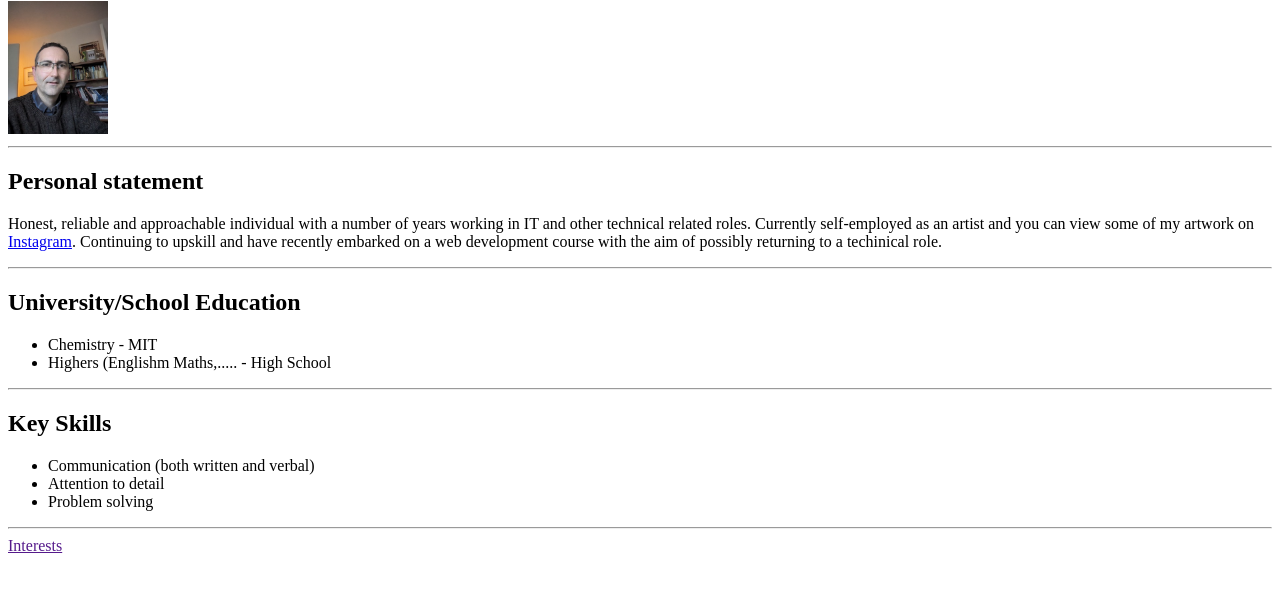
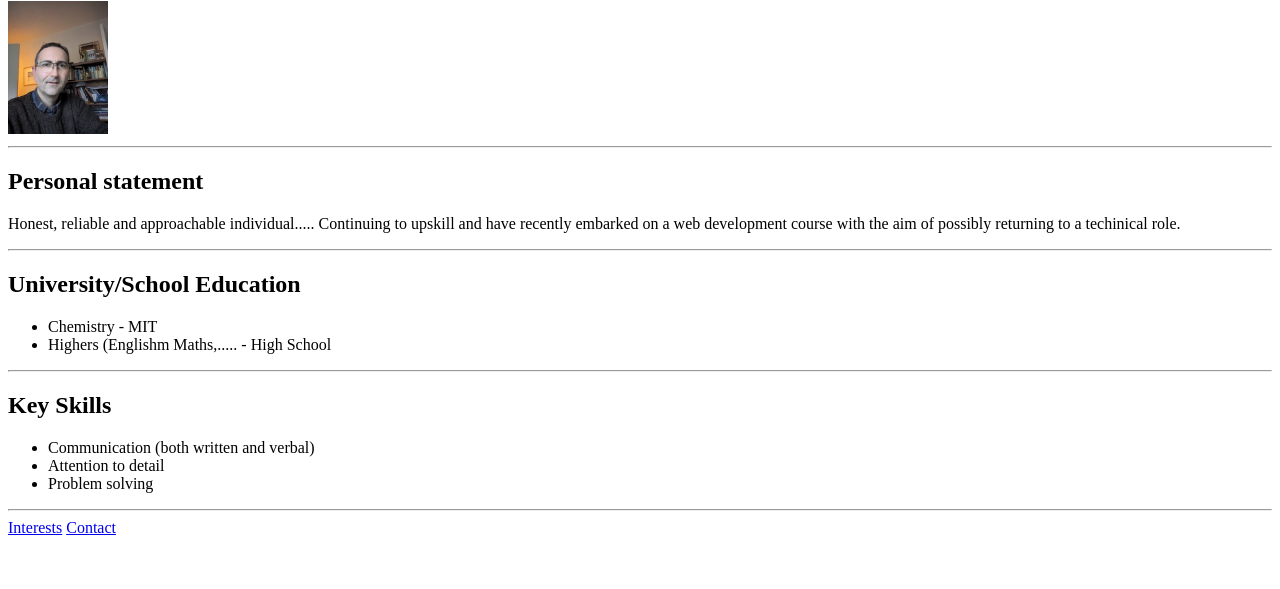
Before and after one commit to jame5anderson/Resume, a plain HTML site: page index.html in a window 1280 px wide. Shown: the part 79-668 px from the top of the page. Drawn offline with Linux system fonts and the light colour scheme.

Commit message:
Update index.html

```diff
--- a/index.html
+++ b/index.html
@@ -11,11 +11,7 @@
     <img src="./Assets/Images/Selfie.jpg" width="100px" />
     <hr>
     <h2>Personal statement</h2>
-    <p>Honest, reliable and approachable individual with a number of
-        years working in IT and other technical related roles.
-        Currently self-employed as an artist and you can view some of my artwork on <a
-            href="https://www.instagram.com/jame5_anderson/">Instagram</a>.
-        Continuing to upskill and have recently embarked on a web development course
+    <p>Honest, reliable and approachable individual.....    Continuing to upskill and have recently embarked on a web development course
         with the aim of possibly returning to a techinical role.
     </p>
 
@@ -36,7 +32,8 @@
 
 </body>
 <footer>
-<a href>Interests</a>
+<a href="./Public/interets.html">Interests</a>
+<a href="./Public/contact.html">Contact</a>
 
 </footer>
 </html>
```
